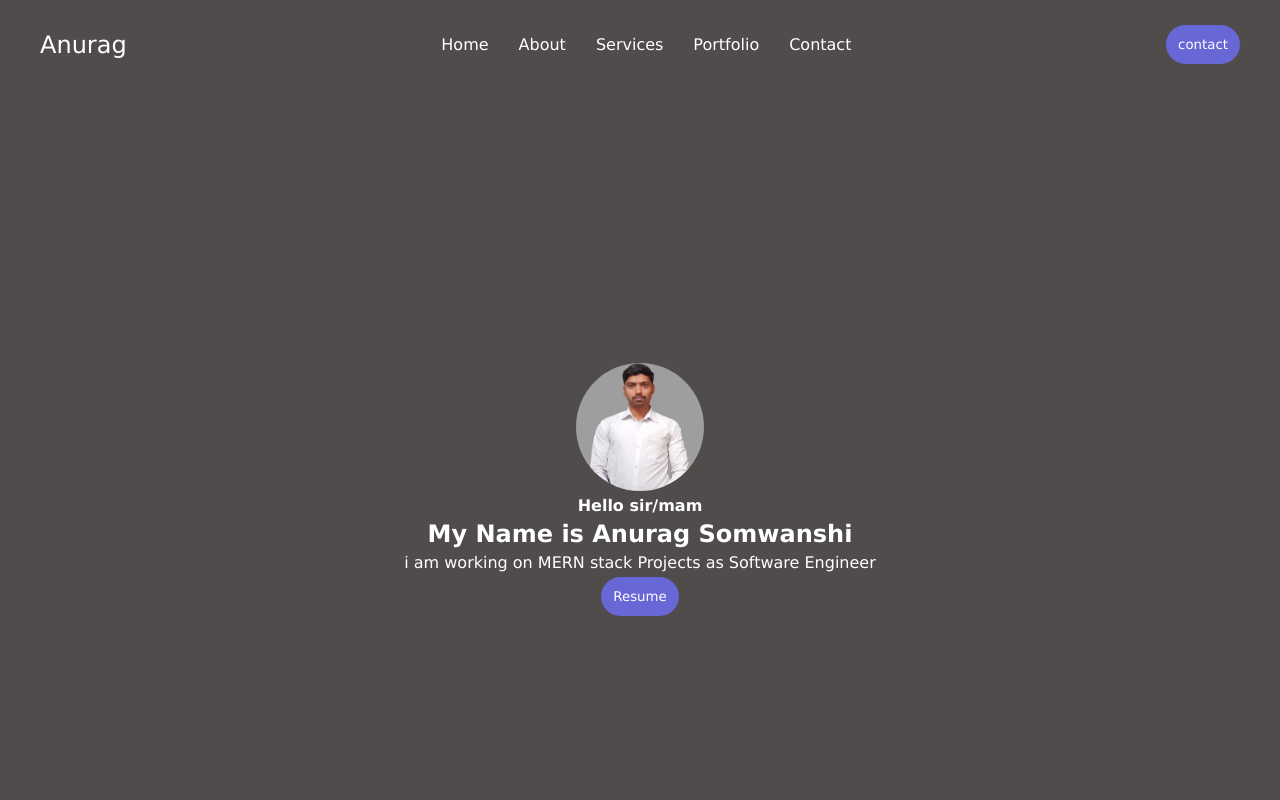
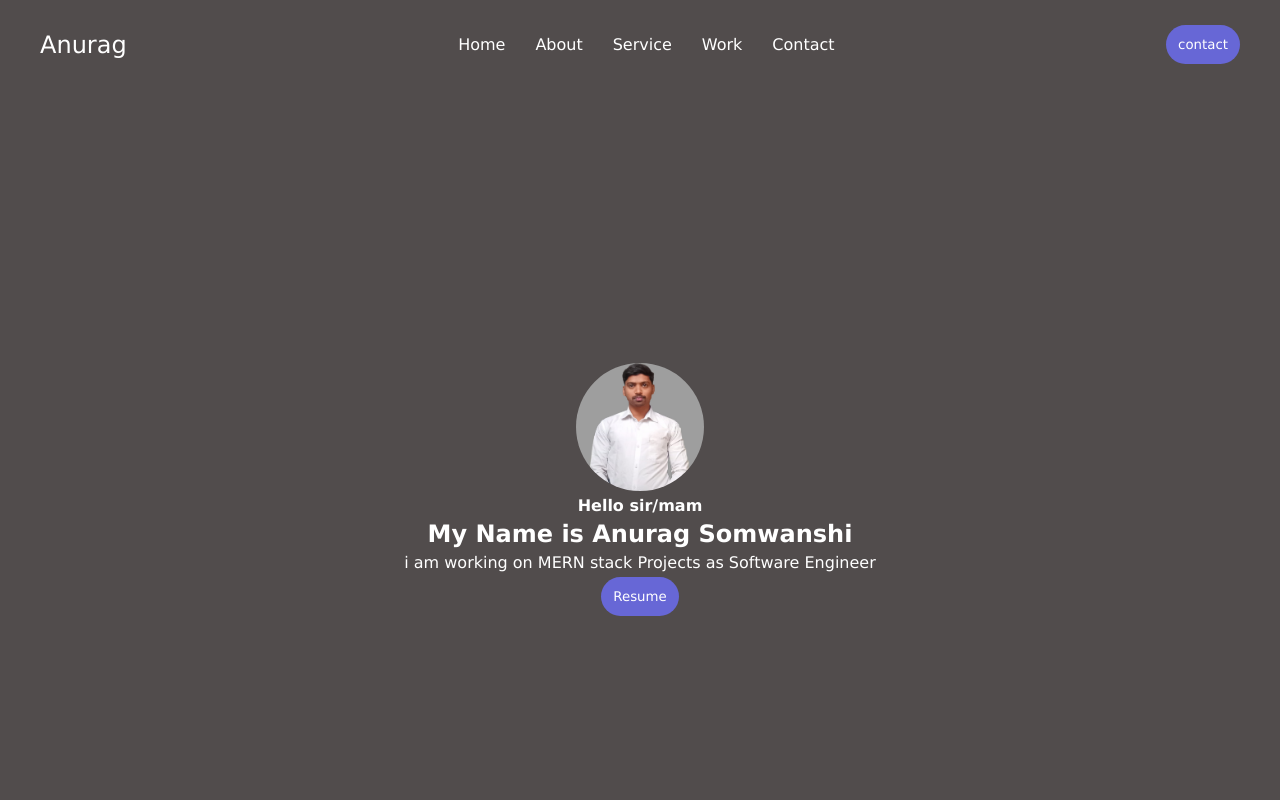
Before and after one commit to Anuragsomwanshi/Portfolio, a React (Vite) app: page / in a window 1280 px wide. Shown: the top 800 px of the page. Built offline with nearby package versions, Linux system fonts and the light colour scheme.

Commit message:
New change

```diff
--- a/Index.css
+++ b/Index.css
@@ -6,4 +6,10 @@
 }
 body{
     background-color:rgb(81, 76, 76);
+
+
 }
+
+html {
+  scroll-behavior: smooth;
+}
--- a/src/components/About/About.css
+++ b/src/components/About/About.css
@@ -35,6 +35,7 @@
     display: grid;
     grid-template-columns: 1fr 1fr 1fr;
     border: 2px solid;
+
 
 
 
--- a/src/components/Contact/Contact.jsx
+++ b/src/components/Contact/Contact.jsx
@@ -7,7 +7,7 @@ import location from '../../assets/location.png'
 
 const Contact = () => {
   return (
-    <div className='contact'>
+    <div id='contact' className='contact'>
 
 
 
--- a/src/components/MyWork/MyWork.jsx
+++ b/src/components/MyWork/MyWork.jsx
@@ -4,7 +4,7 @@ import WorkData from '../../assets/WorkData'
 
 const MyWork = () => {
   return (
-    <div className='Mywork'>
+    <div  id='work' className='Mywork'>
 
         <div className="mywork-title">
             <h1> My work</h1>
--- a/src/components/Navbar/Navbar.css
+++ b/src/components/Navbar/Navbar.css
@@ -17,6 +17,9 @@
     list-style-type: none;
     cursor: pointer;
 }
+.menu li a{
+    text-decoration: none;
+}
 
 .nav button{
 
@@ -25,6 +28,11 @@
     background-color: rgb(103, 103, 214);
     border: none;
 
+
+}
+
+.nav button a{
+    text-decoration: none;
 }
 
 @media (max-width:750px){
--- a/src/components/Navbar/Navbar.jsx
+++ b/src/components/Navbar/Navbar.jsx
@@ -1,17 +1,20 @@
 import React from 'react'
 import "./Navbar.css"
+
 const Navbar = () => {
   return (
     <div className='nav' >
       <div className='logo'>Anurag</div>
       <ul className='menu'>
-      <li>Home</li>
-      <li>About</li>
-      <li>Services</li>
-      <li>Portfolio</li>
-      <li>Contact</li>
+      <li> <a href="#Home">Home</a></li>
+      <li><a href="#About">About</a></li>
+      <li><a href="#service">Service</a></li>
+      <li><a href="#work">Work</a></li>
+      <li><a href="#contact">Contact</a></li>
+
+
       </ul>
-      <button>contact</button>
+      <button><a href="#contact">contact</a></button>
     </div>
   )
 }
--- a/src/components/Services/Services.jsx
+++ b/src/components/Services/Services.jsx
@@ -2,17 +2,18 @@ import React from 'react'
 import './Services.css'
 import serviceData from '../../assets/serviceData.js'
 
-const Services = () => {
+const Services = () =>{
   return (
-    <div className='Services'>
+    <div id='service' className='Services'>
       <h1>Services</h1>
       <div className="serv-container">
         {serviceData.map((service,index)=>{
 
-          return <div key={index} className="servicebox">
+return <div key={index} className="servicebox">
               <h3>{service.s_no}</h3>
               <h2>{service.s_name}</h2>
               <p>{service.s_desc}</p>
+
             </div>
 
 
```
Also changed, not shown: src/components/About/About.jsx (+10 -9 lines).
